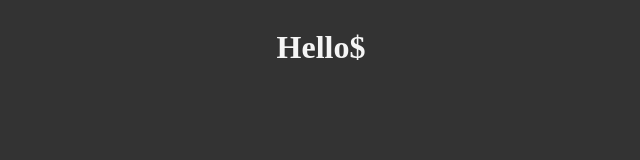
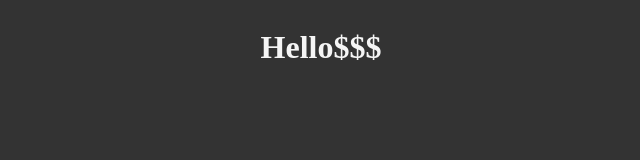
Before and after one commit to Sukumar755/gitPlaygroudnew, a plain HTML site: page index.html in a window 1280 px wide. Shown: the whole page, without its empty margins (319-959 px from the left). Drawn offline with Linux system fonts and the light colour scheme.

Commit message:
added 2 dollar symbols

```diff
--- a/index.html
+++ b/index.html
@@ -10,6 +10,6 @@
   </head>
 
   <body>
-    <h1>Hello$</h1>
+    <h1>Hello$$$</h1>
   </body>
 </html>
```
